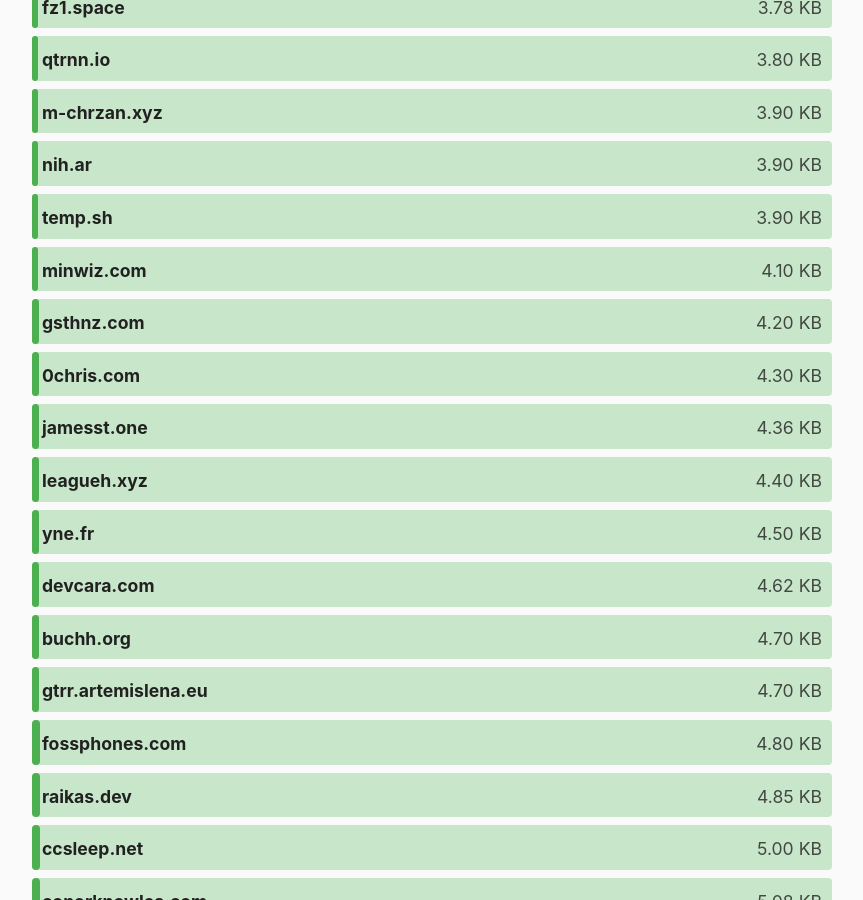
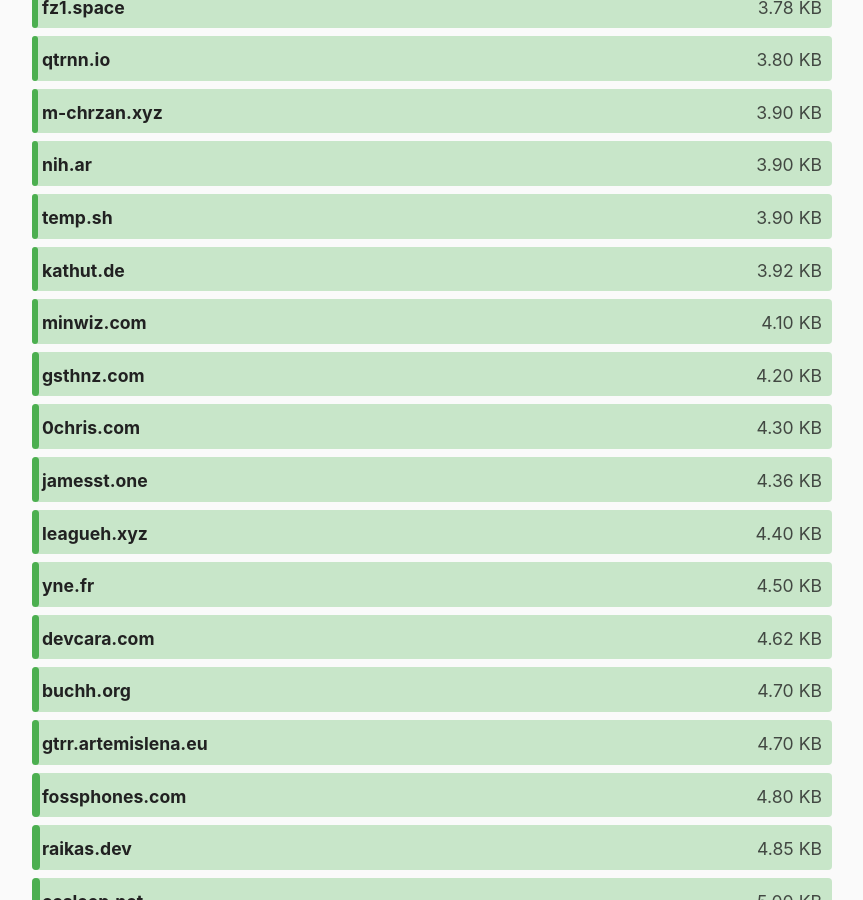
Before and after one commit to kevquirk/512kb.club, a Jekyll site: the page built from index.md, in a window 1280 px wide and 900 px high, scrolled down 1534 px. Shown: the whole window, without its empty margins (208-1071 px from the left). Built offline with Jekyll 4.4.1, drawn with Linux system fonts in a browser that asks for light colours.

Commit message:
Add kathut.de

```diff
--- a/_data/sites.yml
+++ b/_data/sites.yml
@@ -1512,6 +1512,11 @@
   size: 3.0
   last_checked: 2022-04-26
 
+- domain: kathut.de
+  url: https://kathut.de/
+  size: 3.92
+  last_checked: 2023-04-16
+
 - domain: kealanparr.com
   url: https://kealanparr.com/
   size: 388
```
